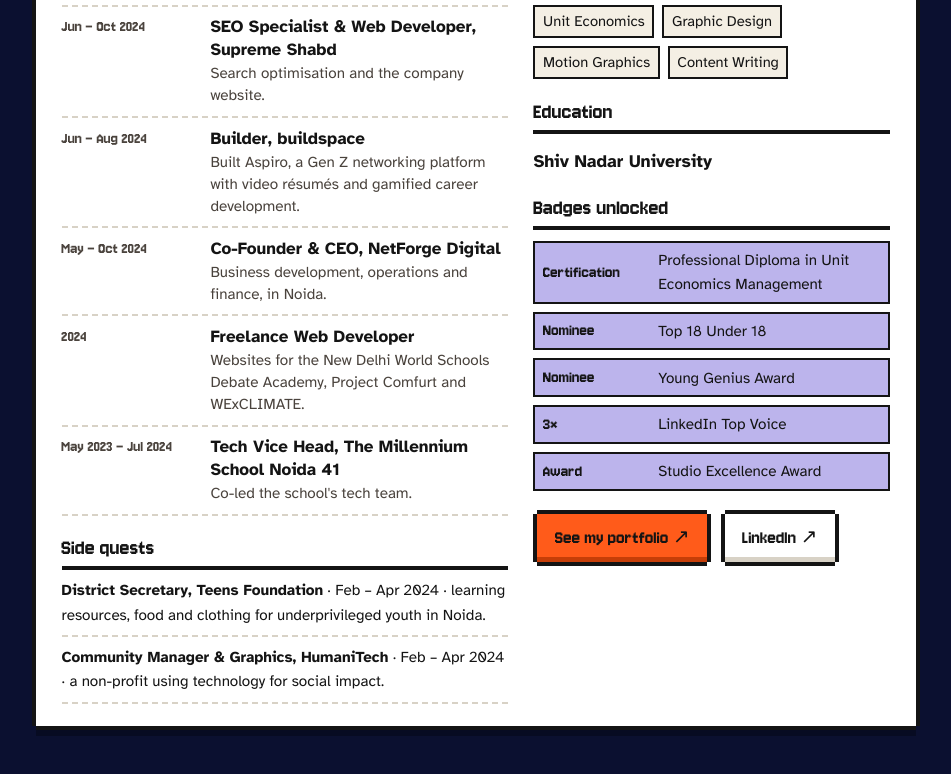
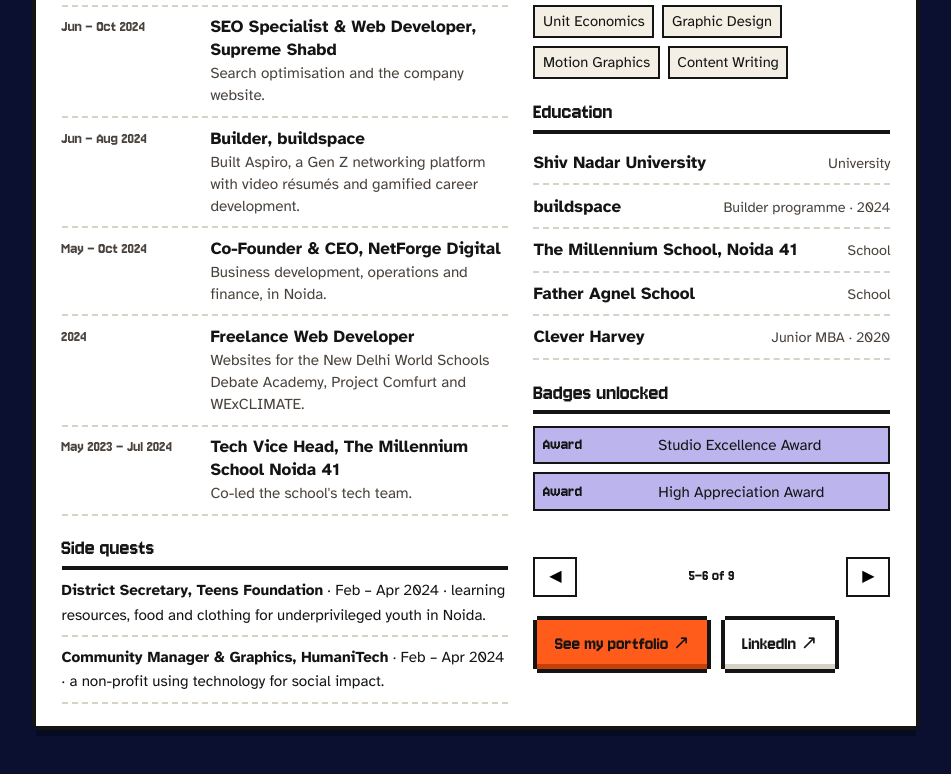
Before and after one commit to Naman-kachroo-edu/naman-kachroo-portfolio, a plain HTML site: page index.html in a window 1280 px wide. Shown: the part 7157-7931 px from the top of the page, without its empty margins (8-959 px from the left). Drawn offline with Linux system fonts and the light colour scheme; animation ran at ten frames a second.

Commit message:
Full education list and rolling certificates and awards
Co-Authored-By: Claude Opus 5.5 <noreply@anthropic.com>
Claude-Session: https://claude.ai/code/session_019BncaTedaUxEn36aX6fZVG

```diff
--- a/index.html
+++ b/index.html
@@ -173,7 +173,18 @@ h1,h2,h3{font-family:var(--head);font-weight:400;line-height:1.05;text-wrap:bala
 .badges{display:grid;gap:.5rem}
 .badges li{display:grid;grid-template-columns:6.6rem 1fr;gap:.6rem;align-items:center;padding:.45rem .6rem;background:var(--lav);box-shadow:inset 0 0 0 2px var(--ink);font-size:.95rem}
 .badges b{font:400 1.1rem/1.1 var(--px)}
-.edu{margin-top:.6rem}
+.edu{list-style:none;padding:0;margin-top:.5rem}
+.edu li{display:flex;justify-content:space-between;gap:.8rem;align-items:baseline;padding:.45rem 0;border-bottom:2px dashed #d8d2c6}
+.edu li span{font-size:.9rem;color:var(--ink-2);white-space:nowrap}
+.roll{margin-top:.7rem}
+.roll .badges{margin-top:0;min-height:7.6rem;align-content:start}
+.roll .badges li.out{display:none}
+.roll .badges li.in{animation:roll .45s steps(5) both}
+.roll .badges li.in+li.in{animation-delay:.08s}
+@keyframes roll{from{transform:translateY(60%);opacity:0}}
+.roll-ctl{display:flex;align-items:center;justify-content:space-between;gap:.6rem;margin-top:.6rem;font:400 1.05rem/1 var(--px);font-variant-numeric:tabular-nums}
+.roll-ctl button{font:400 1rem/1 var(--px);background:var(--white);border:0;box-shadow:inset 0 0 0 2px var(--ink);min-width:44px;min-height:40px;cursor:pointer}
+.roll-ctl button:hover{background:var(--sun)}
 @media (max-width:760px){.tree{grid-template-columns:1fr}.xp li{grid-template-columns:1fr}.xp .when{grid-row:auto}}
 
 /* after the story */
@@ -411,15 +422,32 @@ dialog.guide::backdrop{background:transparent}
             <h3 class="gap">Also in the bag</h3>
             <ul class="bag"><li>SEO</li><li>Responsive Web Design</li><li>Wireframing</li><li>Prototyping</li><li>Usability Testing</li><li>User Research</li><li>Go-to-Market Strategy</li><li>Community Building</li><li>Unit Economics</li><li>Graphic Design</li><li>Motion Graphics</li><li>Content Writing</li></ul>
             <h3 class="gap">Education</h3>
-            <p class="edu"><b>Shiv Nadar University</b></p>
+            <ol class="edu">
+              <li><b>Shiv Nadar University</b><span>University</span></li>
+              <li><b>buildspace</b><span>Builder programme · 2024</span></li>
+              <li><b>The Millennium School, Noida 41</b><span>School</span></li>
+              <li><b>Father Agnel School</b><span>School</span></li>
+              <li><b>Clever Harvey</b><span>Junior MBA · 2020</span></li>
+            </ol>
             <h3 class="gap">Badges unlocked</h3>
-            <ul class="badges">
-              <li><b>Certification</b>Professional Diploma in Unit Economics Management</li>
-              <li><b>Nominee</b>Top 18 Under 18</li>
-              <li><b>Nominee</b>Young Genius Award</li>
-              <li><b>3×</b>LinkedIn Top Voice</li>
-              <li><b>Award</b>Studio Excellence Award</li>
-            </ul>
+            <div class="roll" id="roll" role="region" aria-roledescription="carousel" aria-label="Certificates and awards, most relevant first">
+              <ol class="badges" id="roll-list">
+                <li><b>Certification</b>Professional Diploma in Unit Economics Management</li>
+                <li><b>Nominee</b>Top 18 Under 18</li>
+                <li><b>Nominee</b>Young Genius Award</li>
+                <li><b>3×</b>LinkedIn Top Voice</li>
+                <li><b>Award</b>Studio Excellence Award</li>
+                <li><b>Award</b>High Appreciation Award</li>
+                <li><b>Certificate</b>Certificate of appreciation</li>
+                <li><b>Certificate</b>Certificates of participation (2)</li>
+                <li><b>Certificate</b>Certificate for theatre</li>
+              </ol>
+              <div class="roll-ctl">
+                <button type="button" id="roll-prev" aria-label="Previous two">◀</button>
+                <span id="roll-count" aria-live="polite">1–2 of 9</span>
+                <button type="button" id="roll-next" aria-label="Next two">▶</button>
+              </div>
+            </div>
             <div class="acts"><a class="pbtn go" href="https://naman-portfolio.framer.website" target="_blank" rel="noopener">See my portfolio ↗</a><a class="pbtn" href="https://www.linkedin.com/in/naman-kachroo/" target="_blank" rel="noopener">LinkedIn ↗</a></div>
           </div>
         </div>
@@ -733,6 +761,24 @@ dialog.guide::backdrop{background:transparent}
     const st = document.createElement('style'); st.textContent = '@keyframes drop{from{transform:translateY(-40px);opacity:0}}'; document.head.append(st);
   }
 
+  // ---- badges roll two at a time, most relevant first; pauses on hover/focus and when off screen ----
+  (() => {
+    const box = $('#roll'), items = $$('#roll-list li'), count = $('#roll-count'), per = 2, pages = Math.ceil(items.length / per);
+    let page = 0, timer, visible = false, held = false;
+    const show = (p, animate) => {
+      page = (p + pages) % pages;
+      items.forEach((li, i) => { const on = Math.floor(i / per) === page; li.classList.toggle('out', !on); li.classList.remove('in'); if (on && animate && !still) { void li.offsetWidth; li.classList.add('in'); } });
+      const a = page * per + 1, b = Math.min(items.length, a + per - 1); count.textContent = `${a}–${b} of ${items.length}`;
+    };
+    const tick = () => { clearInterval(timer); if (!still && visible && !held) timer = setInterval(() => show(page + 1, true), 3200); };
+    $('#roll-prev').addEventListener('click', () => { show(page - 1, true); tick(); });
+    $('#roll-next').addEventListener('click', () => { show(page + 1, true); tick(); });
+    ['pointerenter', 'focusin'].forEach(ev => box.addEventListener(ev, () => { held = true; tick(); }));
+    ['pointerleave', 'focusout'].forEach(ev => box.addEventListener(ev, () => { held = false; tick(); }));
+    new IntersectionObserver(([e]) => { visible = e.isIntersecting; tick(); }, { threshold: .4 }).observe(box);
+    show(0, false);
+  })();
+
   // ---- proof numbers count up once ----
   $$('.count').forEach(el => {
     const txt = el.textContent, num = parseInt(txt, 10), suf = txt.replace(/\d+/, '');
```
